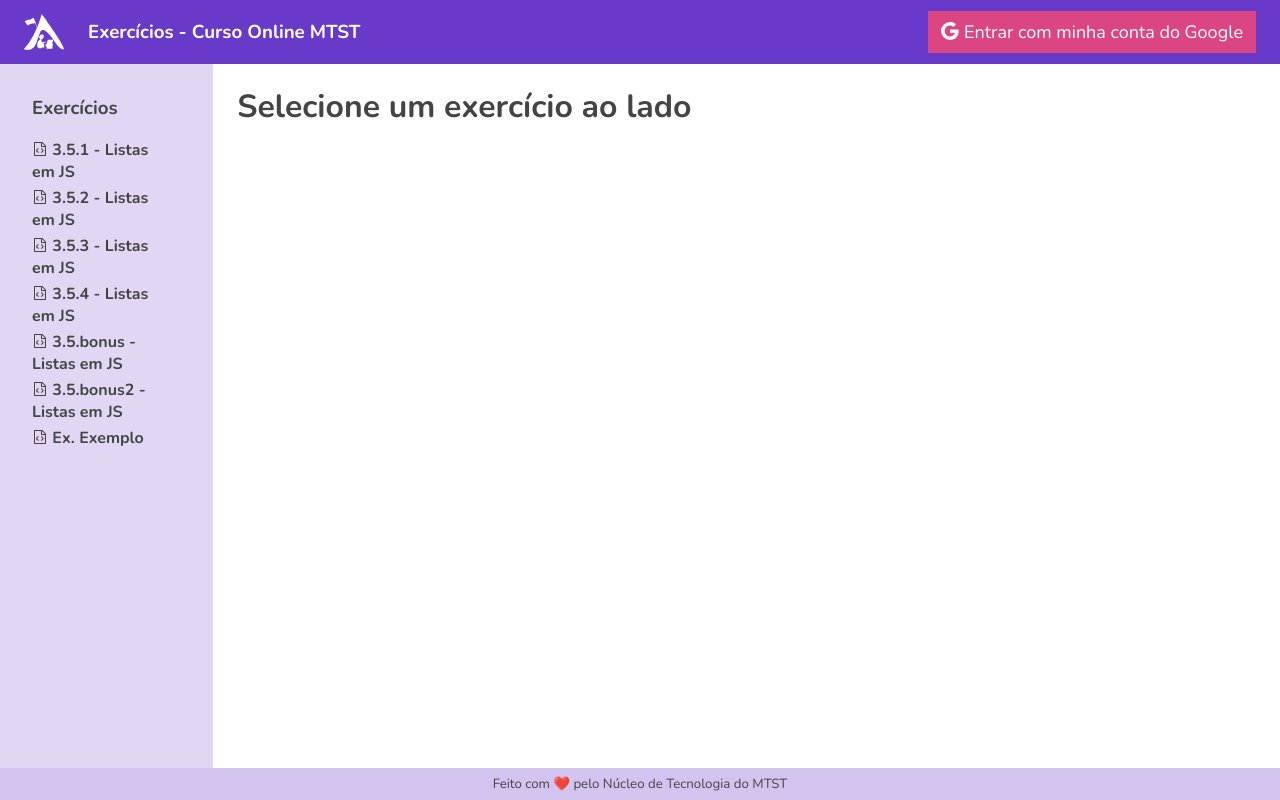
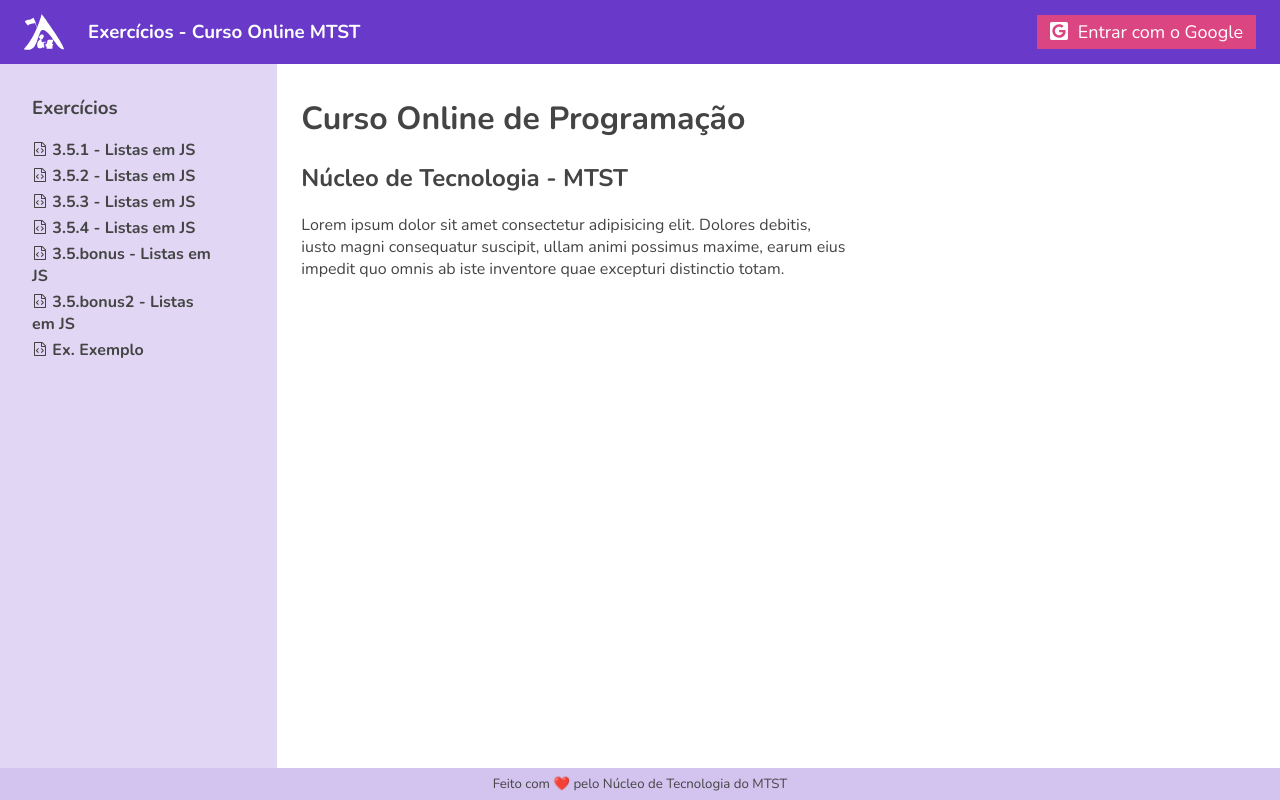
Before and after one commit to andrebnf/nt-listas-excc, a Next.js app: page / in a window 1280 px wide. Built offline with nearby package versions, Linux system fonts and the light colour scheme; no server answers.

Commit message:
atualizações de layout

```diff
--- a/components/button.tsx
+++ b/components/button.tsx
@@ -1,7 +1,7 @@
 import styled from "styled-components";
 
 export const Button = styled.button`
-  padding: ${({theme}) => theme.space[1]} ${({theme}) => theme.space[2]};
+  padding: ${({theme}) => theme.space[0]} ${({theme}) => theme.space[2]};
   background-color: ${({theme}) => theme.colors.primary};
   border: 1px solid ${({theme}) => theme.colors.primary};
   color: white;
--- a/components/navigation.tsx
+++ b/components/navigation.tsx
@@ -1,6 +1,6 @@
 import { useAuthState } from "react-firebase-hooks/auth";
 import { signInWithPopup } from "firebase/auth";
-import { BsGoogle } from 'react-icons/bs';
+import { ImGoogle2 } from 'react-icons/im';
 import styled from "styled-components";
 import { auth, authProvider } from "../firebase/clientApp";
 import { Button } from './button';
@@ -46,7 +46,7 @@ export const Navigation = (props: any) => {
                 }).catch(e => console.log(JSON.stringify(error))); // TODO tratar erros (ex: sem conexão)
               }
             }>
-            <StyledReactIcon><BsGoogle/></StyledReactIcon> Entrar com minha conta do Google
+            <StyledReactIcon><ImGoogle2/></StyledReactIcon>&nbsp;&nbsp;Entrar com o Google
           </Button>
         </AuthAction>
       )}
--- a/components/page-container.tsx
+++ b/components/page-container.tsx
@@ -1,4 +1,4 @@
-import styled from "styled-components";
+import styled from "styled-components"
 
 interface PageContainerProps {
   columns: number,
@@ -16,11 +16,11 @@ const ContainerBasis = styled.div`
 `
 
 const ThreeColumnsPage = styled(ContainerBasis)`
-  grid-template-columns: 0.5fr 1fr 1.5fr;
+  grid-template-columns: 0.65fr 1fr 1.35fr;
 `
 
 const TwoColumnsPage = styled(ContainerBasis)`
-  grid-template-columns: 0.5fr 2.5fr;
+  grid-template-columns: 0.65fr 2.35fr;
 `
 
 const OneColumnPage = styled(ContainerBasis)`
--- a/components/sidebar.tsx
+++ b/components/sidebar.tsx
@@ -41,6 +41,7 @@ interface SidebarProps {
   title: string;
 }
 
+// TODO: marcar item ativo na sidebar (useRouter().query === slug)
 export const Sidebar = ({title, items}: SidebarProps) => (
   <SidebarContainer>
     <h3>{title}</h3>
@@ -48,7 +49,7 @@ export const Sidebar = ({title, items}: SidebarProps) => (
       {items.map(({slug, title}) => (
         <li key={slug}>
           <Link href={`/exercises/${slug}`}>
-            <StyledA className="hover:underline"><StyledIcon/> {title}</StyledA>
+            <StyledA><StyledIcon/> {title}</StyledA>
           </Link>
         </li>
     ))}
--- a/pages/index.tsx
+++ b/pages/index.tsx
@@ -16,6 +16,7 @@ export async function getStaticProps() {
 
 const PlaceholderText = styled.div`
   padding-left: ${({theme}) => theme.space[4]};
+  padding-top: ${({theme}) => theme.space[2]};
 `
 
 const Home: NextPage = ({ exercisesSummary }: any) => {
@@ -23,7 +24,13 @@ const Home: NextPage = ({ exercisesSummary }: any) => {
     <PageContainer columns={2}>
       <Sidebar title="Exercícios" items={exercisesSummary}></Sidebar>
       <PlaceholderText>
-        <h1>Selecione um exercício ao lado</h1>
+        <h1>Curso Online de Programação</h1>
+        <h2>Núcleo de Tecnologia - MTST</h2>
+        <p>
+          Lorem ipsum dolor sit amet consectetur adipisicing elit. Dolores debitis, <br/>
+          iusto magni consequatur suscipit, ullam animi possimus maxime, earum eius <br/>
+          impedit quo omnis ab iste inventore quae excepturi distinctio totam.
+        </p>
       </PlaceholderText>
     </PageContainer>
   )
--- a/styles/theme.ts
+++ b/styles/theme.ts
@@ -29,6 +29,9 @@ export const theme: DefaultTheme = {
     '4px', '8px', '12px', '16px', '24px', '32px',
     '48px', '64px', '96px', '128px', '192px', '256px'
   ],
+  iconSize: {
+    large: '48px'
+  },
   layout: {
     navSize: '8vh',
     contentSize: '88vh',
--- a/types/styled.d.ts
+++ b/types/styled.d.ts
@@ -27,6 +27,9 @@ declare module 'styled-components' {
       sectionSeparator: string
     },
     space: array,
+    iconSize: {
+      large: string,
+    },
     layout: {
       navSize: string,
       contentSize: string,
```
Also changed, not shown: pages/exercises/[slug].tsx (+26 -5 lines).
